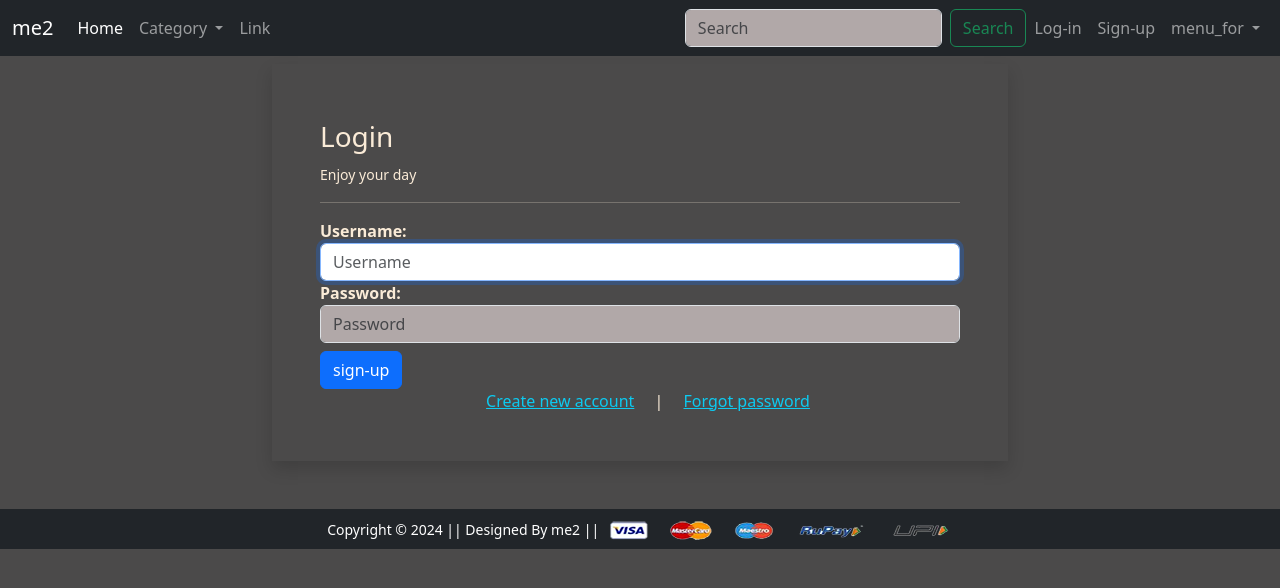
After one commit to sarwar-mirza/Django-E-Commerce, a Django app: page /accounts/login/ in a window 1280 px wide. The commit adds this page. Shown: the top 588 px of the page. Run offline with Django 4.2, Linux system fonts and the light colour scheme; some libraries are stand-ins or nearby versions.

Commit message:
Create login page added

```diff
--- a/authentication/forms.py
+++ b/authentication/forms.py
@@ -1,5 +1,5 @@
 from django import forms
-from django.contrib.auth.forms import UserCreationForm
+from django.contrib.auth.forms import UserCreationForm, AuthenticationForm, UsernameField
 from django.utils.translation import gettext_lazy as _
 from django.contrib.auth import password_validation
 from django.contrib.auth.models import User
@@ -44,3 +44,18 @@ class SignUpUserCreationForm(UserCreationForm):
             'last_name': forms.TextInput(attrs={"class":"form-control", "placeholder":"Last Name"}),
             'email': forms.EmailInput(attrs={"class":"form-control", "placeholder":"@gmail.com"}),
         }
+
+
+
+
+
+
+# Create Login page
+class LoginAuthenticationForm(AuthenticationForm):
+    username = UsernameField(error_messages={'required':'Enter Your Username'}, widget=forms.TextInput(attrs={"autofocus": True, "class":"form-control", "placeholder":"Username"}))
+    password = forms.CharField(
+        label=_("Password"),
+        strip=False,
+        error_messages= {'required':'Enter your passoword'},
+        widget=forms.PasswordInput(attrs={"autocomplete": "current-password", "class":"form-control", "placeholder":"Password"}),
+    )
--- /dev/null
+++ b/authentication/templates/authentication/login.html
@@ -0,0 +1,48 @@
+<!-- Inherit parent template -->
+{% extends "core/base.html" %}
+
+<!-- load static -->
+{% load static %}
+
+<!-- block tag title -->
+{% block title %}Login Page{% endblock title %}
+
+
+<!-- block tag content -->
+{% block main-content %}
+  <div class="container">
+    <div class="row">
+        <div class="col-sm-8 offset-2 mt-2">
+            <form action="" method="POST" novalidate class="shadow p-5">
+                {% csrf_token %}
+
+                <h3 class="mt-2">Login</h3>
+                <small>Enjoy your day</small> <hr>
+
+                <!-- Login Form Field, label, messages -->
+                {% if form %}
+                {% for fm in form %}
+                <div class="form-group fw-bold">
+                    {{fm.label_tag}} {{fm}}  <small class="text-warning">{{fm.errors|striptags}}</small>
+                </div>
+                {% endfor %}
+                {% endif %}
+
+                <input type="submit" class="btn btn-primary mt-2" value="sign-up">
+
+                <div class="text-center">
+                    <a href="{% url 'signup-page' %}" class="text-info m-3">Create new account</a> |
+                    <a href="" class="text-info ms-3">Forgot password</a>
+                </div>
+
+                <!-- non field errors -->
+                {% if form.non_field_errors %}
+                  {% for error in form.non_field_errors %}
+                    <p class="text-danger">{{error}}</p>
+                  {% endfor %}
+                {% endif %}
+            </form>
+        </div>
+    </div>
+  </div>
+{% endblock main-content %}
--- a/authentication/urls.py
+++ b/authentication/urls.py
@@ -4,4 +4,5 @@ from authentication import views
 
 urlpatterns = [
     path('signup/', views.SignUpTemplateView.as_view(), name='signup-page'),
+    path('login/', views.loginView, name='login-page'),
 ]
--- a/authentication/views.py
+++ b/authentication/views.py
@@ -1,7 +1,8 @@
-from django.shortcuts import render
+from django.shortcuts import render, HttpResponseRedirect
 from django.views.generic import TemplateView
-from .forms import SignUpUserCreationForm
+from .forms import SignUpUserCreationForm, LoginAuthenticationForm
 from django.contrib import messages
+from django.contrib.auth import authenticate, login
 
 # Create your sign up views here.
 class SignUpTemplateView(TemplateView):
@@ -24,3 +25,24 @@ class SignUpTemplateView(TemplateView):
             messages.success(request, 'Congratulations! Your account has been created. ')
             fm = SignUpUserCreationForm()       # After submission form will show blank
         return render(request, 'authentication/signup.html', {'form':fm})
+
+
+
+
+# Create Login Function based view
+def loginView(request):
+    if request.method == 'POST':
+        fm = LoginAuthenticationForm(request=request, data = request.POST)
+
+        if fm.is_valid():
+            un = fm.cleaned_data['username']
+            pw = fm.cleaned_data['password']
+
+            user = authenticate(username=un, password=pw)
+
+            if user is not None:
+                login(request, user)
+                return HttpResponseRedirect('/accounts/profile/')
+    else:
+        fm = LoginAuthenticationForm()
+    return render(request, 'authentication/login.html', {'form':fm})
--- a/core/templates/core/navbar.html
+++ b/core/templates/core/navbar.html
@@ -33,7 +33,7 @@
 
       <ul class="navbar-nav me-auto mb-2 mb-lg-0">
         <li class="nav-item">
-            <a class="nav-link" href="#">Log-in</a>
+            <a class="nav-link" href="{% url 'login-page' %}">Log-in</a>
         </li>
         <li class="nav-item">
             <a class="nav-link" href="{% url 'signup-page' %}">Sign-up</a>
--- a/me2_E_Commerce/settings.py
+++ b/me2_E_Commerce/settings.py
@@ -130,3 +130,6 @@ DEFAULT_AUTO_FIELD = 'django.db.models.BigAutoField'
 # Custom configuration
 MEDIA_URL = '/media/'   #define media url
 MEDIA_ROOT = BASE_DIR / 'media' # define folder
+
+# login redirect
+LOGIN_REDIRECT_URL = '/accounts/profile/'
```
Also changed, not shown: db.sqlite3.
